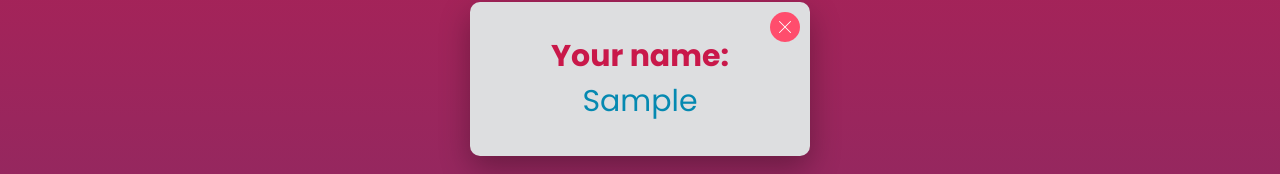
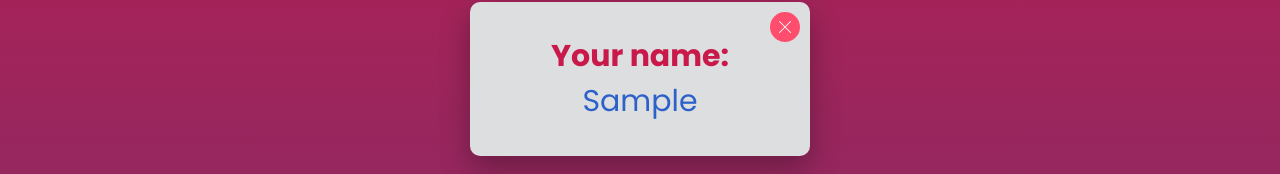
Before and after one commit to khangbeo/name-color-change, a React (Create React App) app: page / in a window 1280 px wide. Both pictures are taken after typing "Sample" into the empty fields and a click on the button "Submit". Shown: the part 468-642 px from the top of the page. Built offline with nearby package versions, Linux system fonts and the light colour scheme.

Commit message:
3 files modified

```diff
--- a/src/App.js
+++ b/src/App.js
@@ -4,9 +4,9 @@ import CloseIcon from './CloseIcon';
 import './style.css';
 
 export default function App() {
-  const { name, error, handleChange, handleSubmit, value, removeValue } =
+  const { name, color, error, handleChange, handleSubmit, value, removeValue } =
     useContext(AppContext);
-
+  console.log(color);
   return (
     <div className="container">
       <form onSubmit={handleSubmit}>
@@ -34,7 +34,9 @@ export default function App() {
             <CloseIcon />
           </button>
           <h2>Your name:</h2>
-          <p className="output-value">{value}</p>
+          <p className="output-value" style={{ color: `#${color}` }}>
+            {value}
+          </p>
         </div>
       )}
     </div>
--- a/src/AppContext.js
+++ b/src/AppContext.js
@@ -4,6 +4,7 @@ const AppContext = createContext();
 
 export const AppProvider = ({ children }) => {
   const [name, setName] = useState('');
+  const [color, setColor] = useState('');
   const [error, setError] = useState(null);
   const [value, setValue] = useState('');
 
@@ -12,11 +13,26 @@ export const AppProvider = ({ children }) => {
     setError(null);
   };
 
+  function hashCode(str) {
+    var hash = 0;
+    for (var i = 0; i < str.length; i++) {
+      hash = str.charCodeAt(i) + ((hash << 5) - hash);
+    }
+    return hash;
+  }
+
+  function intToRGB(i) {
+    var c = (i & 0x00ffffff).toString(16).toUpperCase();
+
+    return '00000'.substring(0, 6 - c.length) + c;
+  }
+
   const handleSubmit = (e) => {
     e.preventDefault();
     // check if name is not empty and length is more than 0
     if (name !== '' && name.length > 0) {
       setValue(name);
+      setColor(intToRGB(hashCode(name)));
       setName('');
       setError(null);
     } else {
@@ -32,6 +48,7 @@ export const AppProvider = ({ children }) => {
     <AppContext.Provider
       value={{
         name,
+        color,
         error,
         handleChange,
         handleSubmit,
--- a/src/style.css
+++ b/src/style.css
@@ -82,7 +82,6 @@ button {
 }
 
 .output-value {
-  color: #0589b1;
   font-size: 30px;
 }
 
```
